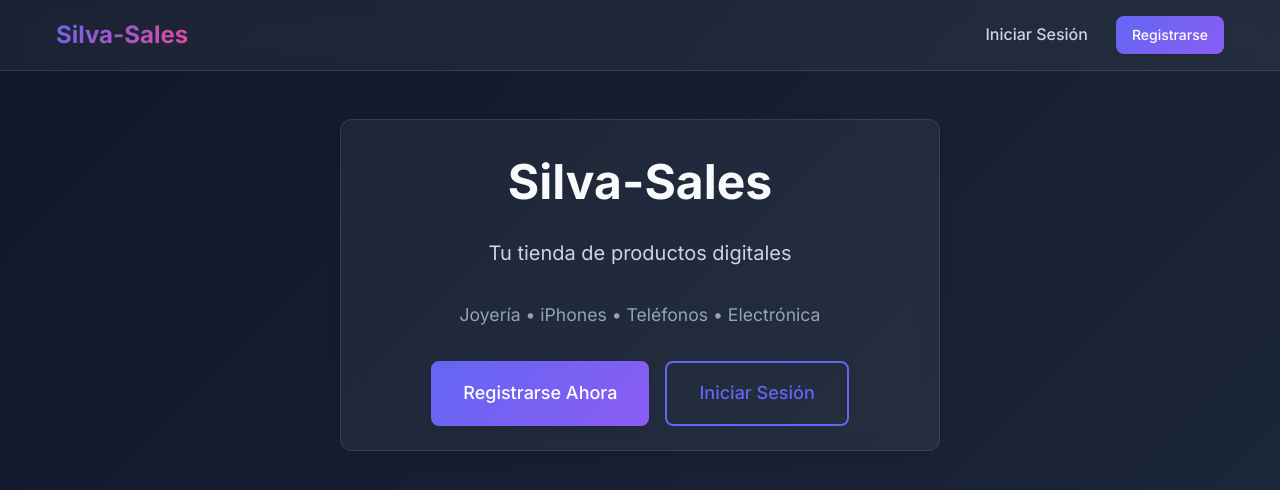
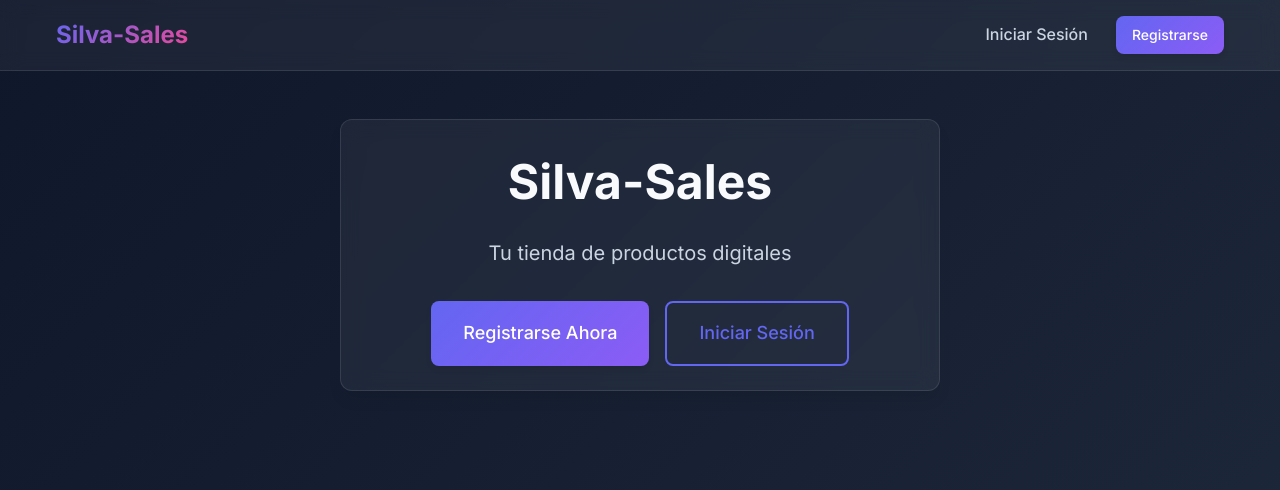
Before and after one commit to AMANECERDELSOL/selling, a React (Vite) app: page / in a window 1280 px wide. Shown: the top 490 px of the page. Built offline with nearby package versions, Linux system fonts and the light colour scheme; no server answers.

Commit message:
Update App.jsx

```diff
--- a/src/App.jsx
+++ b/src/App.jsx
@@ -29,7 +29,6 @@
                 </p>
 
                 <p style={{ color: 'var(--text-muted)', marginBottom: 'var(--spacing-xl)', fontSize: '1.1rem' }}>
-                    Joyería • iPhones • Teléfonos • Electrónica
                 </p>
 
                 <div className="flex gap-md justify-center" style={{ flexWrap: 'wrap' }}>
```
